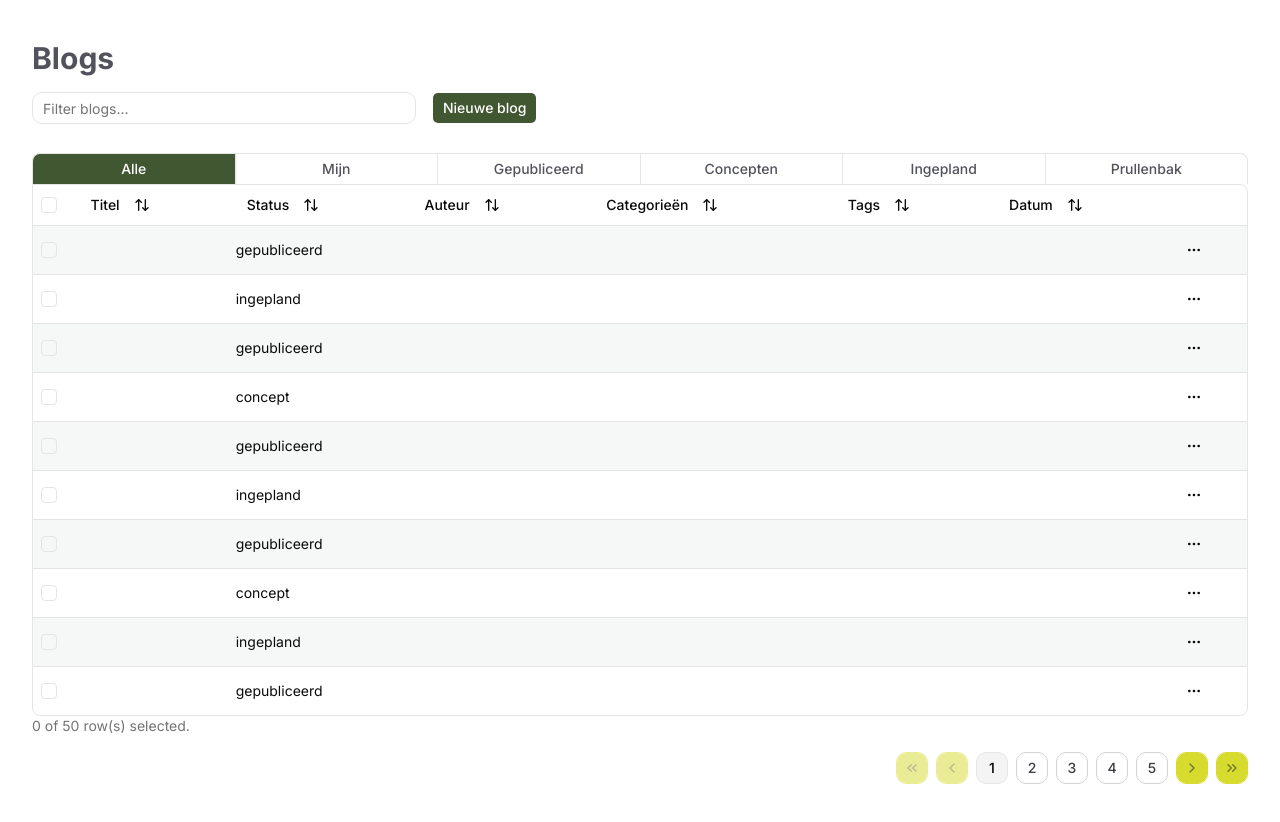
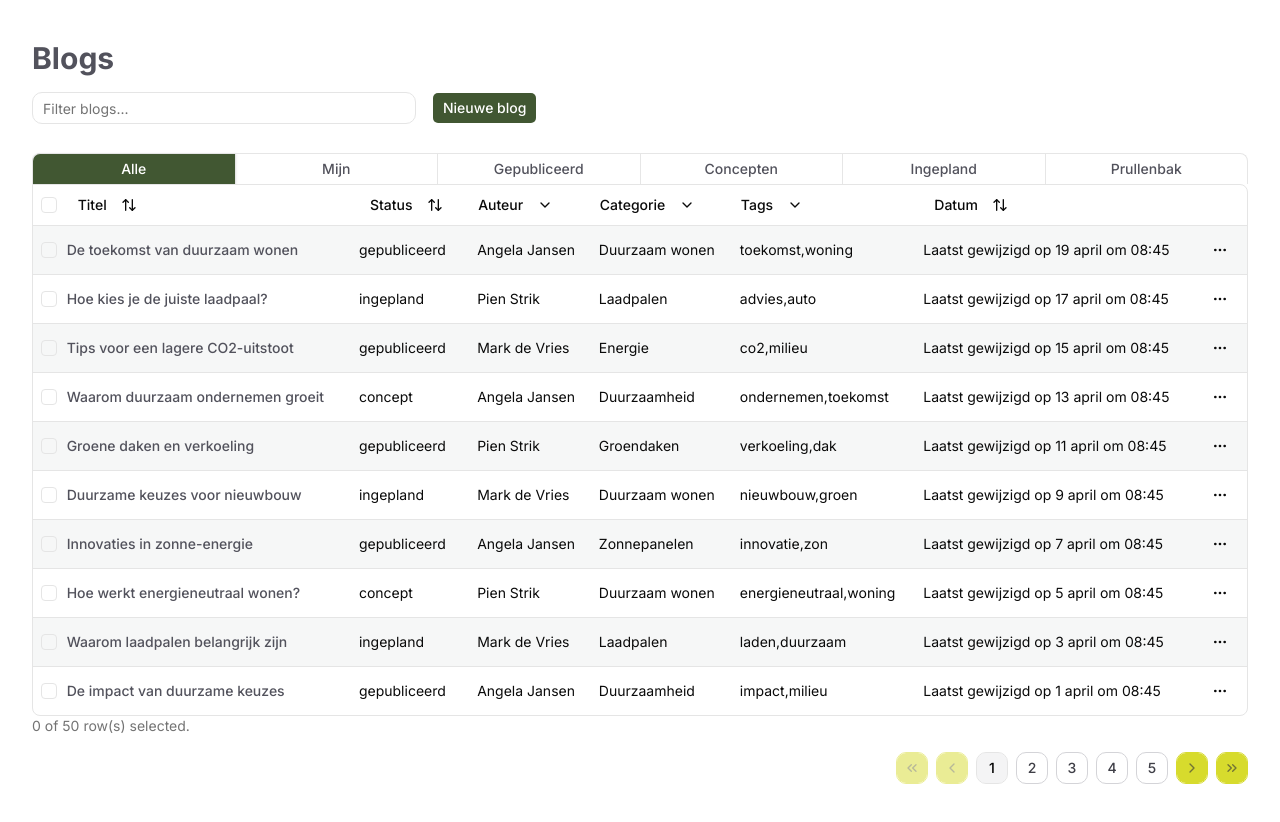
Before and after one commit to AngelinaCo10/Blogsysteem, a Next.js app: page /admin/blog in a window 1280 px wide. Shown: the top 822 px of the page. Built offline with nearby package versions, Linux system fonts and the light colour scheme.

Commit message:
Updated header added link to blogs with hoverline and updated dropdown in each row with delete button, added dropdown to auteur and categories

```diff
--- a/src/app/admin/blog/_components/columns.tsx
+++ b/src/app/admin/blog/_components/columns.tsx
@@ -1,26 +1,19 @@
 "use client"
 
 import { ColumnDef } from "@tanstack/react-table"
-import { MoreHorizontal } from "lucide-react"
-import {
-  Card,
-  CardAction,
-  CardDescription,
-  CardFooter,
-  CardHeader,
-  CardTitle,
-  CardContent
-} from "@/components/ui/card"
+import { MoreHorizontalIcon } from "lucide-react"
+import Link from "next/link"
 
 import { Button } from "@/components/ui/button"
 import { ArrowUpDown } from "lucide-react"
 import { Checkbox } from "@/components/ui/checkbox"
+import { ChevronDown } from "lucide-react"
 
 import {
   DropdownMenu,
+  DropdownMenuCheckboxItem,
   DropdownMenuContent,
   DropdownMenuItem,
-  DropdownMenuLabel,
   DropdownMenuSeparator,
   DropdownMenuTrigger,
 } from "@/components/ui/dropdown-menu"
@@ -29,14 +22,17 @@ import {
 
 // This type is used to define the shape of our data.
 // You can use a Zod schema here if you want.
-export type Payment = {
+export type Blog = {
   id: string
-  amount: number
-  status: "Mijn" | "concept" | "gepubliceerd" | "prullenbak"
-  email: string
+  titel: string
+  status: "Mijn" | "concept" | "gepubliceerd" | "prullenbak" | "ingepland"
+  auteur: string
+  categorie: string
+  tags: string[]
+  datum: string
 }
 
-export const columns: ColumnDef<Payment>[] = [
+export const columns: ColumnDef<Blog>[] = [
   {
     id: "select",
     header: ({ table }) => (
@@ -47,6 +43,8 @@ export const columns: ColumnDef<Payment>[] = [
         }
         onCheckedChange={(value) => table.toggleAllPageRowsSelected(!!value)}
         aria-label="Select all"
+        className="data-[state=active]:bg-[#415732]!"
+
       />
     ),
     cell: ({ row }) => (
@@ -54,6 +52,7 @@ export const columns: ColumnDef<Payment>[] = [
         checked={row.getIsSelected()}
         onCheckedChange={(value) => row.toggleSelected(!!value)}
         aria-label="Select row"
+        className="data-[state=active]:border-[#E6E6E6]"
       />
     ),
     enableSorting: false,
@@ -61,7 +60,7 @@ export const columns: ColumnDef<Payment>[] = [
   },
 
   {
-    accessorKey: "email",
+    accessorKey: "titel",
     header: ({ column }) => {
       return (
         <Button
@@ -73,6 +72,14 @@ export const columns: ColumnDef<Payment>[] = [
         </Button>
       )
     },
+    cell: ({ row }) => (
+      <Link
+        href={`/admin/${row.original.id}/edit`}
+        className="font-medium text-[#52525C] hover:underline"
+      >
+        {row.original.titel}
+      </Link>
+    ),
   },
   {
     accessorKey: "status",
@@ -89,49 +96,152 @@ export const columns: ColumnDef<Payment>[] = [
     },
   },
   {
-    accessorKey: "email",
+    accessorKey: "auteur",
     header: ({ column }) => {
+      const auteurs = ["Angela Jansen", "Mark de Vries", "Pien Strik"]
+
       return (
-        <Button
-          variant="ghost"
-          onClick={() => column.toggleSorting(column.getIsSorted() === "asc")}
+        // <Button
+        //   variant="ghost"
+        //   onClick={() => column.toggleSorting(column.getIsSorted() === "asc")}
+        // >
+        //   Auteur
+        //   <ArrowUpDown className="ml-2 h-4 w-4" />
+        // </Button>
+
+        <DropdownMenu>
+          <DropdownMenuTrigger asChild>
+            <Button variant="ghost" className="p-0">
+              Auteur
+              <ChevronDown className="ml-2 h-4 w-4" />
+            </Button>
+          </DropdownMenuTrigger>
+
+          <DropdownMenuContent align="start">
+            <DropdownMenuCheckboxItem
+              checked={column.getFilterValue() === undefined}
+              onCheckedChange={() => column.setFilterValue(undefined)}
             >
-          Auteur
-          <ArrowUpDown className="ml-2 h-4 w-4" />
-        </Button>
+              Alle
+            </DropdownMenuCheckboxItem>
+
+            {auteurs.map((auteur) => (
+              <DropdownMenuCheckboxItem
+                key={auteur}
+                checked={column.getFilterValue() === auteur}
+                onCheckedChange={() =>
+                  column.setFilterValue(
+                    column.getFilterValue() === auteur ? undefined : auteur
+                  )
+                }
+              >
+                {auteur}
+              </DropdownMenuCheckboxItem>
+            ))}
+          </DropdownMenuContent>
+        </DropdownMenu>
       )
     },
   },
   {
-    accessorKey: "email",
+    accessorKey: "categorie",
     header: ({ column }) => {
+      const categories = ["Duurzaam wonen", "Energie", "Duurzaamheid", "Groendaken", "Laadpalen", "Zonnepanelen"]
+
       return (
-        <Button
-          variant="ghost"
-          onClick={() => column.toggleSorting(column.getIsSorted() === "asc")}
+        // <Button
+        //   variant="ghost"
+        //   onClick={() => column.toggleSorting(column.getIsSorted() === "asc")}
+        // >
+        //   Categorieën
+        //   <ArrowUpDown className="ml-2 h-4 w-4" />
+        // </Button>
+
+        <DropdownMenu>
+          <DropdownMenuTrigger asChild>
+            <Button variant="ghost" className="p-0">
+              Categorie
+              <ChevronDown className="ml-2 h-4 w-4" />
+            </Button>
+          </DropdownMenuTrigger>
+
+          <DropdownMenuContent align="start">
+            <DropdownMenuCheckboxItem
+              checked={column.getFilterValue() === undefined}
+              onCheckedChange={() => column.setFilterValue(undefined)}
             >
-          Categorieën
-          <ArrowUpDown className="ml-2 h-4 w-4" />
-        </Button>
+              Alle
+            </DropdownMenuCheckboxItem>
+
+            {categories.map((categorie) => (
+              <DropdownMenuCheckboxItem
+                key={categorie}
+                checked={column.getFilterValue() === categorie}
+                onCheckedChange={() =>
+                  column.setFilterValue(
+                    column.getFilterValue() === categorie ? undefined : categorie
+                  )
+                }
+              >
+                {categorie}
+              </DropdownMenuCheckboxItem>
+            ))}
+          </DropdownMenuContent>
+        </DropdownMenu>
+
       )
     },
   },
   {
-    accessorKey: "email",
+    accessorKey: "tags",
     header: ({ column }) => {
+      const tags = ["advies", "toekomst,woning", "co2", "nieuwbouw", "verkoeling", "laden"]
+
       return (
-        <Button
-          variant="ghost"
-          onClick={() => column.toggleSorting(column.getIsSorted() === "asc")}
+        // <Button
+        //   variant="ghost"
+        //   onClick={() => column.toggleSorting(column.getIsSorted() === "asc")}
+        // >
+        //   Tags
+        //   <ArrowUpDown className="ml-2 h-4 w-4" />
+        // </Button>
+
+        <DropdownMenu>
+          <DropdownMenuTrigger asChild>
+            <Button variant="ghost" className="p-0">
+              Tags
+              <ChevronDown className="ml-2 h-4 w-4" />
+            </Button>
+          </DropdownMenuTrigger>
+
+          <DropdownMenuContent align="start">
+            <DropdownMenuCheckboxItem
+              checked={column.getFilterValue() === undefined}
+              onCheckedChange={() => column.setFilterValue(undefined)}
             >
-          Tags
-          <ArrowUpDown className="ml-2 h-4 w-4" />
-        </Button>
+              Alle
+            </DropdownMenuCheckboxItem>
+
+            {tags.map((tag) => (
+              <DropdownMenuCheckboxItem
+                key={tag}
+                checked={column.getFilterValue() === tag}
+                onCheckedChange={() =>
+                  column.setFilterValue(
+                    column.getFilterValue() === tag ? undefined : tag
+                  )
+                }
+              >
+                {tag}
+              </DropdownMenuCheckboxItem>
+            ))}
+          </DropdownMenuContent>
+        </DropdownMenu>
       )
     },
   },
   {
-    accessorKey: "email",
+    accessorKey: "datum",
     header: ({ column }) => {
       return (
         <Button
@@ -144,42 +254,26 @@ export const columns: ColumnDef<Payment>[] = [
       )
     },
   },
-  // {
-  //   accessorKey: "amount",
-  //   header: () => <div className="text-right">Amount</div>,
-  //   cell: ({ row }) => {
-  //     const amount = parseFloat(row.getValue("amount"))
-  //     const formatted = new Intl.NumberFormat("en-US", {
-  //       style: "currency",
-  //       currency: "USD",
-  //     }).format(amount)
 
-  //     return <div className="text-right font-medium">{formatted}</div>
-  //   },
-  // },
   {
     id: "actions",
-    cell: ({ row }) => {
-      const payment = row.original
-
+    header: () => <span className="sr-only">Acties</span>,
+    enableSorting: false,
+    enableHiding: false,
+    cell: () => {
       return (
         <DropdownMenu>
-          <DropdownMenuTrigger asChild>
-            <Button variant="ghost" className="h-8 w-8 p-0">
-              <span className="sr-only">Open menu</span>
-              <MoreHorizontal className="h-4 w-4" />
-            </Button>
+          <DropdownMenuTrigger
+            className="inline-flex size-8 items-center justify-center rounded-lg hover:bg-muted focus-visible:border-ring focus-visible:ring-3 focus-visible:ring-ring/50"
+            aria-label="Open menu"
+          >
+            <MoreHorizontalIcon className="size-4" />
           </DropdownMenuTrigger>
-          <DropdownMenuContent align="end">
-            <DropdownMenuLabel>Actions</DropdownMenuLabel>
-            <DropdownMenuItem
-              onClick={() => navigator.clipboard.writeText(payment.id)}
-            >
-              Copy payment ID
-            </DropdownMenuItem>
+          <DropdownMenuContent align="end" sideOffset={6} className="z-[100] w-40">
+            <DropdownMenuItem>Edit</DropdownMenuItem>
+            <DropdownMenuItem>Duplicate</DropdownMenuItem>
             <DropdownMenuSeparator />
-            <DropdownMenuItem>View customer</DropdownMenuItem>
-            <DropdownMenuItem>View payment details</DropdownMenuItem>
+            <DropdownMenuItem variant="destructive">Delete</DropdownMenuItem>
           </DropdownMenuContent>
         </DropdownMenu>
       )
```
Lines whose indentation alone changed are shown as unchanged.
